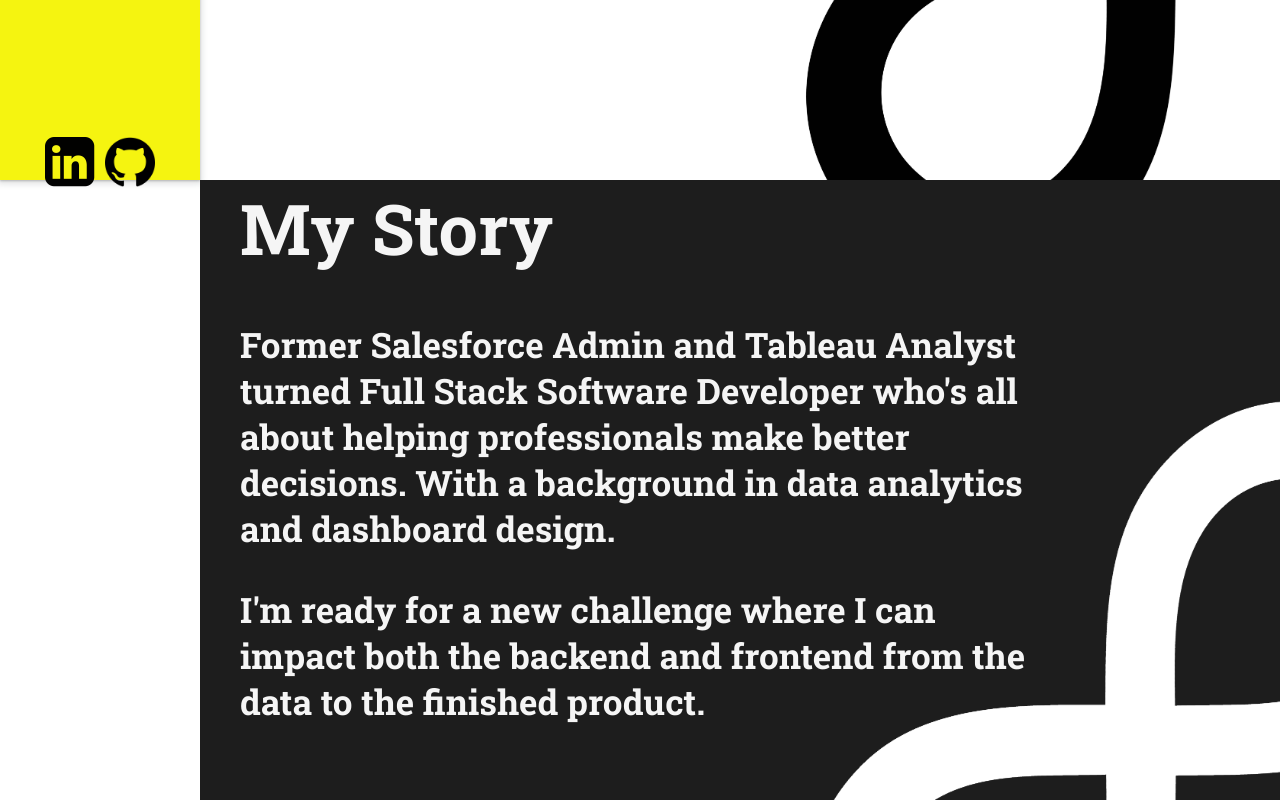
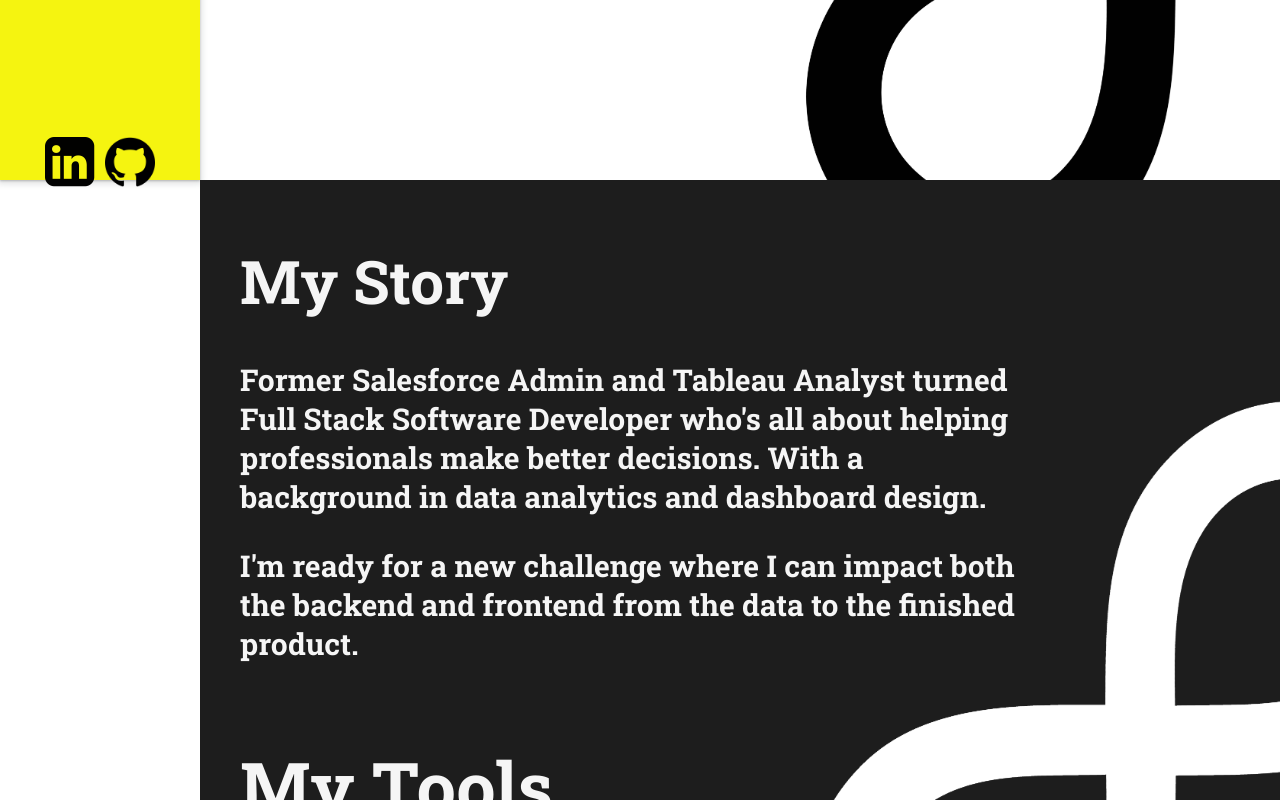
Before and after one commit to MediogreCoder/Portfolio-Website, a React (Create React App) app in the folder portfolio/: page / in a window 1280 px wide. Shown: the part 620-1420 px from the top of the page. Built offline with nearby package versions, Linux system fonts and the light colour scheme.

Commit message:
made about text smaller

```diff
--- a/portfolio/src/ComponentsStyle/about.css
+++ b/portfolio/src/ComponentsStyle/about.css
@@ -13,12 +13,9 @@
   background-repeat: no-repeat;
 }
 
-#welcomemsg{
-  font-size: 25px;
-}
 
 .aboutDiv{
-  font-size: 35px;
+  font-size: 30px;
   width: 800px;
   color: whitesmoke;
   margin-right: 200px;
--- a/portfolio/src/ComponentsStyle/header.css
+++ b/portfolio/src/ComponentsStyle/header.css
@@ -54,6 +54,7 @@ transform: scale(1.4);
   position: relative;
   text-decoration: none;
   width: auto;
+  color: #1D1D1D;
 }
 
 .sidelinks::before {
@@ -64,7 +65,7 @@ transform: scale(1.4);
   height: 2px;
   bottom: 0;
   left: 0;
-  background-color: #000;
+  background-color: #1D1D1D;
   transform: scaleX(0);
   transition: transform 0.3s ease;
 }
```
